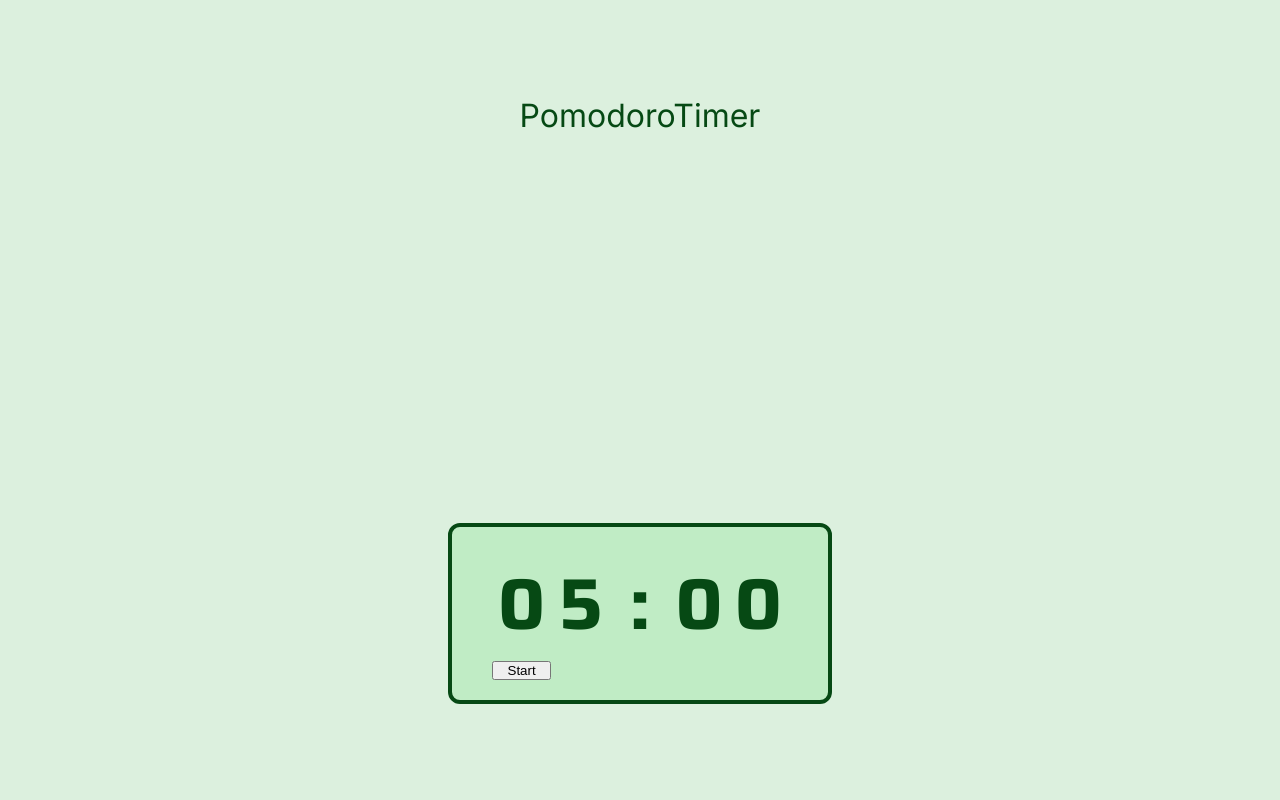
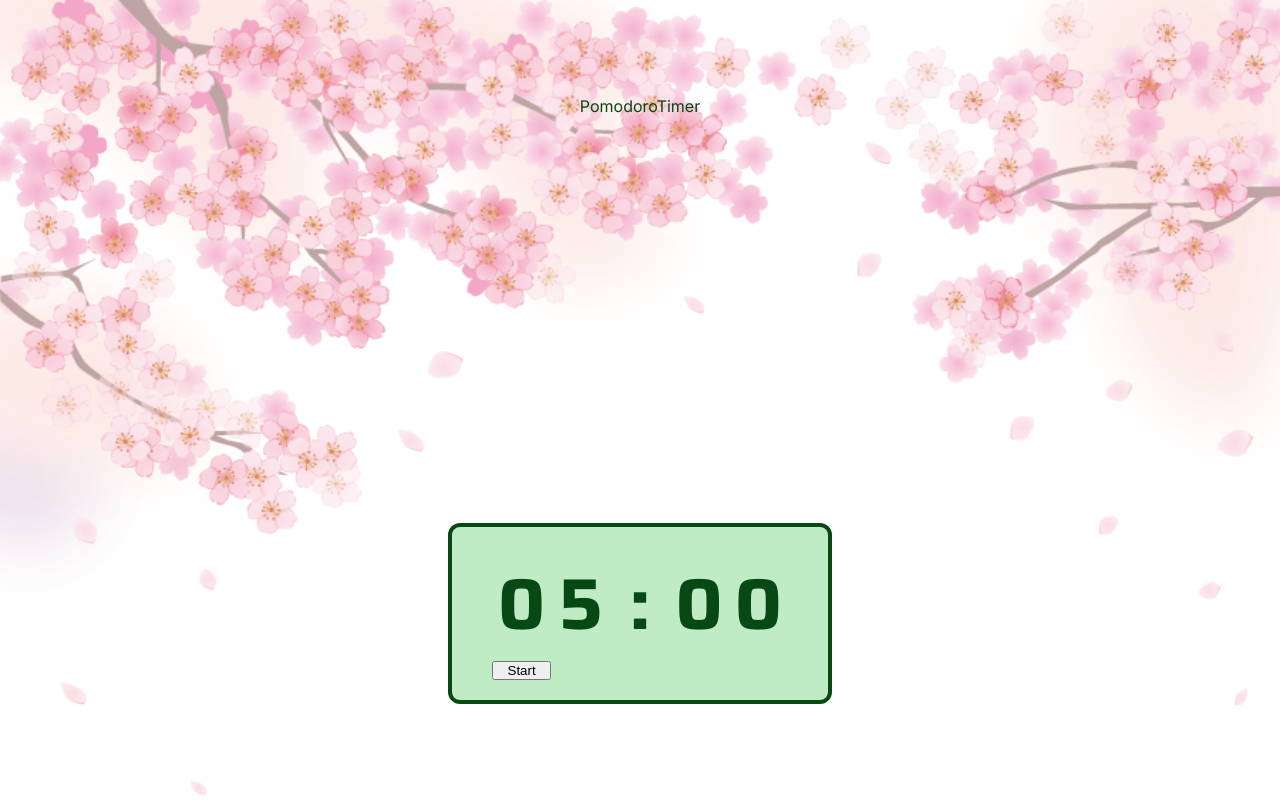
Before and after one commit to YukaChoco/blossom-pomodoro-timer, a Next.js app: page / in a window 1280 px wide. Built offline with nearby package versions, Linux system fonts and the light colour scheme; a web font is replaced by a local one.

Commit message:
ルート画面にresult画面の背景適応

```diff
--- a/app/page.module.css
+++ b/app/page.module.css
@@ -5,7 +5,8 @@
   align-items: center;
   padding: 6rem;
   min-height: 100vh;
-  font-size: 2rem;
+  background-image: url("/sakurahaikei.png");
+  background-size: cover;
 }
 
 .button {
```
